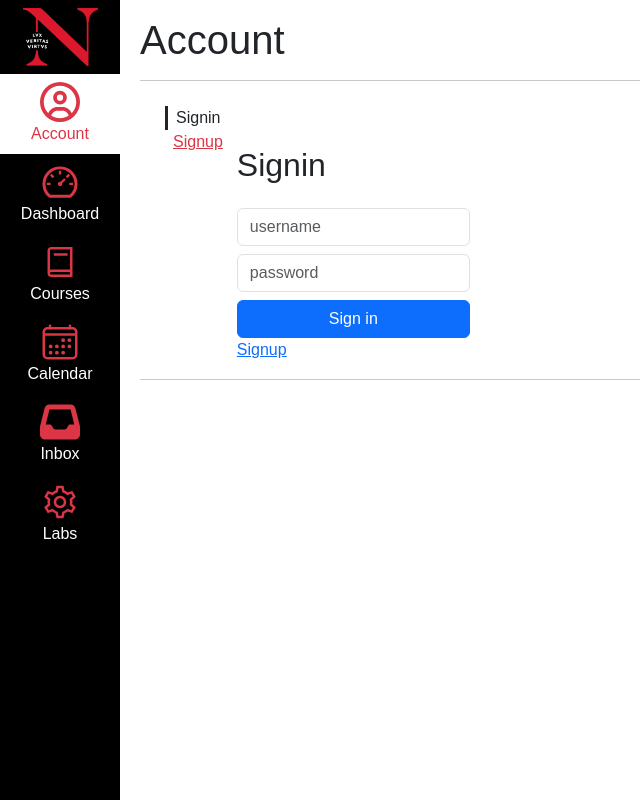
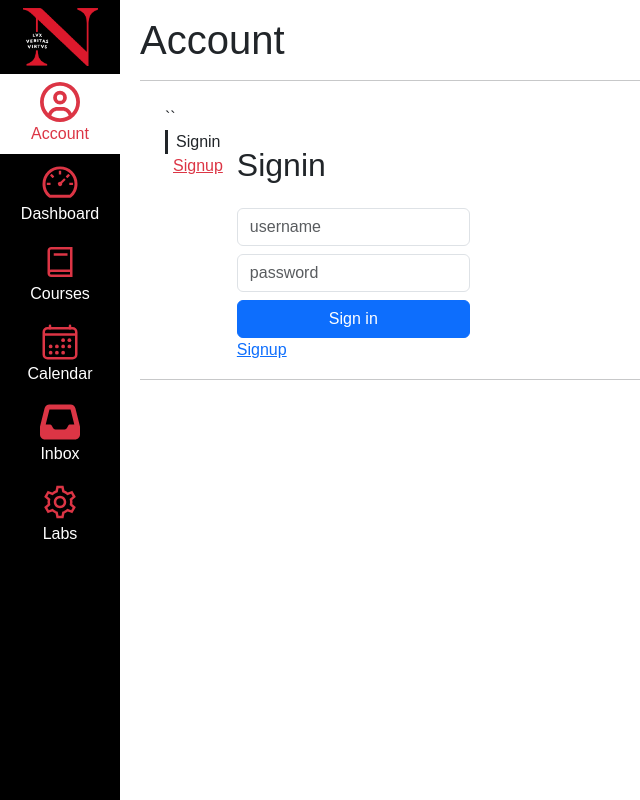
Before and after one commit to Rae99/kambaz-react-web-app, a React (Vite) app: page /#/Kambaz/Account/Signin in a window 1280 px wide. Shown: the whole page, without its empty margins (0-640 px from the left). Built offline with nearby package versions, Linux system fonts and the light colour scheme.

Commit message:
debug 1 not working yet

```diff
--- a/src/Kambaz/Account/Navigation.tsx
+++ b/src/Kambaz/Account/Navigation.tsx
@@ -7,7 +7,7 @@ export default function AccountNavigation() {
   const { pathname } = useLocation();
 
   return (
-    <nav className="ms-4 mt-2">
+    <nav className="ms-4 mt-2">``
       {links.map((link) => (
         <div key={link}>
           <Link
```
